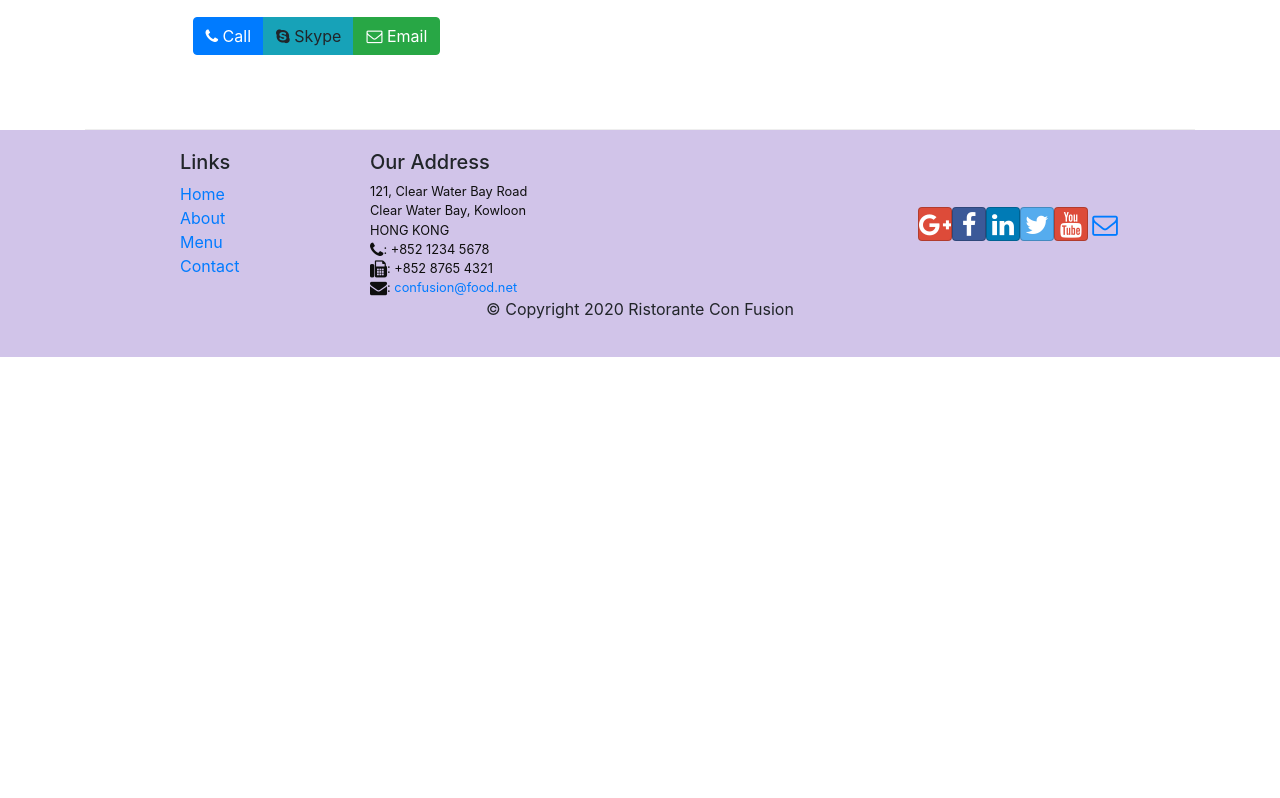
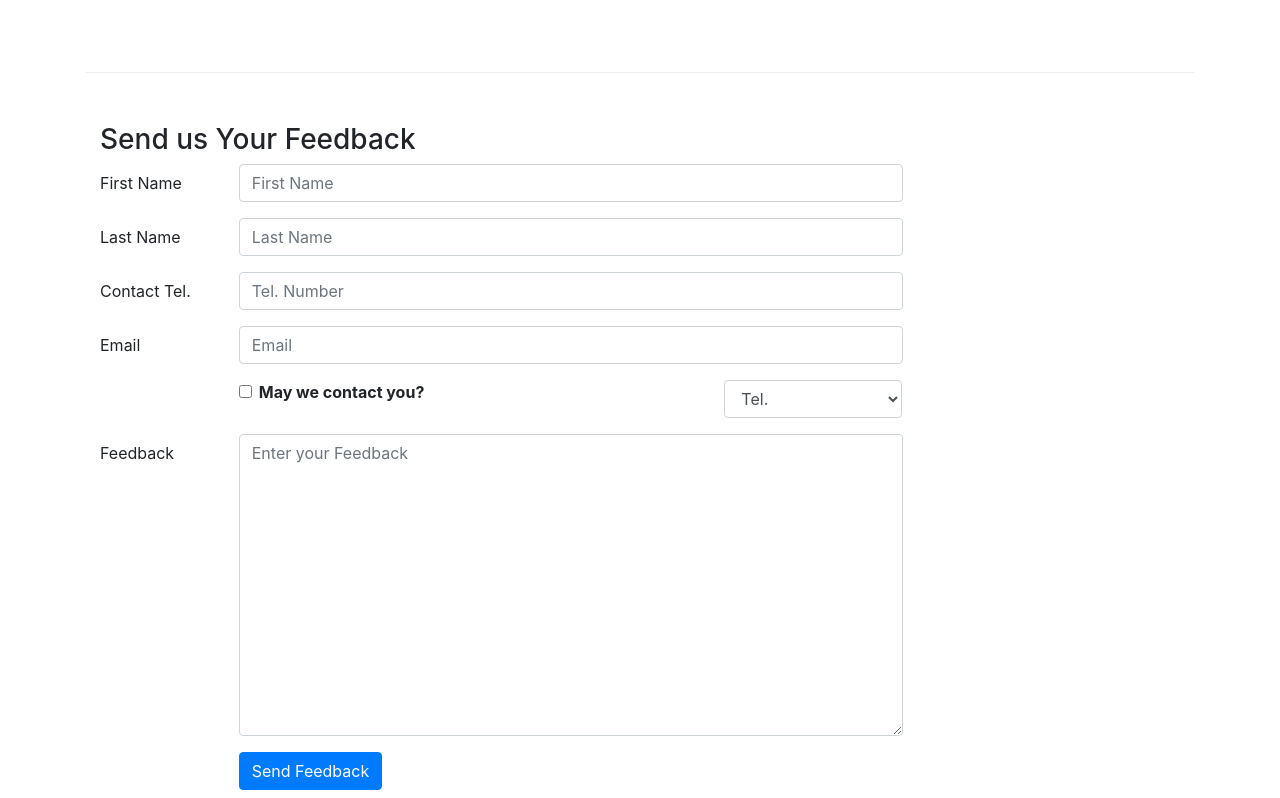
Before and after one commit to heet2201/React_Restaurant_App, a React (Create React App) app: page /contactus in a window 1280 px wide. Shown: the part 742-1540 px from the top of the page. Before the commit the page ends 1099 px from the top, so only its background shows below. Built offline with nearby package versions, Linux system fonts and the light colour scheme.

Commit message:
Control Forms

```diff
--- a/src/AboutUs.js
+++ b/src/components/AboutUs.js
@@ -1,7 +1,42 @@
 import React from 'react';
 import { Breadcrumb, BreadcrumbItem, Card, CardBody, CardHeader, Media } from 'reactstrap';
 import { Link } from 'react-router-dom';
-import RenderLeader from './components/RenderLeaderComponenet';
+
+function RenderLeader({leaders}) {
+
+    const leaders_ret = leaders.map((leader) => {
+        return (
+            <div>
+                <div className="row">
+                    <div className="col-2">
+                        <Media left href="#">
+                            <Media object src={leader.image} alt={leader.name} />
+                        </Media>
+                    </div>
+
+                    <div className="col">
+                        <Media body>
+                            <Media heading>
+                                {leader.name}
+                            </Media>
+                            {leader.designation}
+                            <br /><br />
+                            {leader.description}
+                        </Media>
+                    </div>
+                </div>
+
+                <br />
+            </div>
+        );
+    });
+
+    return (
+        <div>
+            {leaders_ret}
+        </div>
+    );
+}
 
 function About(props) {
 
--- a/src/components/ContactComponent.js
+++ b/src/components/ContactComponent.js
@@ -1,8 +1,43 @@
-import React from 'react';
-import { Breadcrumb, BreadcrumbItem} from 'reactstrap';
+import React, {Component} from 'react';
+import { Breadcrumb, BreadcrumbItem, Button, Form, FormGroup, Label, Input, Col} from 'reactstrap';
 import { Link } from 'react-router-dom';
 
-function Contact(props) {
+class Contact extends Component {
+
+    constructor(props){
+        super(props);
+
+        this.state = {
+            firstname: '',
+            lastname: '',
+            telnum: '',
+            email: '',
+            agree: false,
+            contactType: 'Tel.',
+            message: ''
+        }
+
+        this.handleSubmit = this.handleSubmit.bind(this);
+        this.handleInputChange = this.handleInputChange.bind(this);
+    }
+
+    handleInputChange(event) {
+        const target = event.target;
+        const value = target.type === 'checkbox' ? target.checked : target.value;
+        const name = target.name;
+
+        this.setState({
+            [name]: value
+        });
+    }
+
+    handleSubmit(event) {
+        console.log("Current State is: "+ JSON.stringify(this.state));
+        alert("Current State is: "+ JSON.stringify(this.state));
+        event.preventDefault();
+    }
+
+    render() {
         return(
             <div className="container">
                 <div className="row">
@@ -47,8 +82,99 @@ function Contact(props) {
                         </div>
                     </div>
                 </div>
+
+                <div className="row row-content">
+                    <div className="col-12">
+                        <h3>Send us Your Feedback</h3>
+                    </div>
+                    <div className="col-12 col-md-9">
+                        <Form onSubmit={this.handleSubmit}>
+                            <FormGroup row>
+                                <Label htmlFor="firstname" md={2}>First Name</Label>
+                                <Col md={10}>
+                                    <Input type="text" id="firstname" name="firstname"
+                                            placeholder="First Name"
+                                            value={this.state.firstname}
+                                            onChange={this.handleInputChange} />
+                                </Col>
+                            </FormGroup>
+
+                            <FormGroup row>
+                                <Label htmlFor="lastname" md={2}>Last Name</Label>
+                                <Col md={10}>
+                                    <Input type="text" id="lastname" name="lastname"
+                                            placeholder="Last Name"
+                                            value={this.state.lastname}
+                                            onChange={this.handleInputChange} />
+                                </Col>
+                            </FormGroup>
+
+                            <FormGroup row>
+                                <Label htmlFor="telnum" md={2}>Contact Tel.</Label>
+                                <Col md={10}>
+                                    <Input type="tel" id="telnum" name="telnum"
+                                            placeholder="Tel. Number"
+                                            value={this.state.telnum}
+                                            onChange={this.handleInputChange} />
+                                </Col>
+                            </FormGroup>
+
+                            <FormGroup row>
+                                <Label htmlFor="email" md={2}>Email</Label>
+                                <Col md={10}>
+                                    <Input type="email" id="email" name="email"
+                                            placeholder="Email"
+                                            value={this.state.email}
+                                            onChange={this.handleInputChange} />
+                                </Col>
+                            </FormGroup>
+
+                            <FormGroup row>
+                                <Col md={{size: 6, offset: 2}}>
+                                    <FormGroup check>
+                                        <Label check>
+                                            <Input type="checkbox" name="agree"
+                                                    checked={this.state.agree}
+                                                    onChange={this.handleInputChange}/> {' '}
+                                                    <strong> May we contact you?</strong>
+                                        </Label>
+                                    </FormGroup>
+                                </Col>
+
+                                <Col md={{size: 3, offset: 1}}>
+                                    <Input type="select" name="contactType"
+                                            value={this.state.contactType}
+                                            onChange={this.handleInputChange}>
+                                                <option>Tel.</option>
+                                                <option>Email</option>
+                                            </Input>
+                                </Col>
+                            </FormGroup>
+
+                            <FormGroup row>
+                                <Label htmlFor="feedback" md={2}>Feedback</Label>
+                                <Col md={10}>
+                                    <Input type="textarea" id="message" name="message"
+                                            placeholder="Enter your Feedback" rows="12"
+                                            value={this.state.message}
+                                            onChange={this.handleInputChange}/>
+                                </Col>
+                            </FormGroup>
+
+                            <FormGroup row>
+                                <Col md={{size:10, offset:2}}>
+                                    <Button type="submit" color="primary">
+                                        Send Feedback
+                                    </Button>
+                                </Col>
+                            </FormGroup>
+
+                        </Form>
+                    </div>
+                </div>
             </div>
         );
     }
+}
 
 export default Contact;
--- a/src/components/HeaderComponent.js
+++ b/src/components/HeaderComponent.js
@@ -26,7 +26,7 @@ class Header extends Component{
             // Or
             //<React.Fragment></React.Fragment>
             <>
-                <Navbar dark expand="md">
+                <Navbar dark expand="md" fixed="top">
                     <div className="container">
                         <NavbarToggler onClick={this.togglerNav} />
 
--- a/src/components/MainComponent.js
+++ b/src/components/MainComponent.js
@@ -5,7 +5,7 @@ import Contact from './ContactComponent';
 import Header from './HeaderComponent';
 import Footer from './FooterComponent';
 import Home from './HomeComponent';
-import About from './../AboutUs';
+import About from './AboutUs';
 import './../App.css';
 import { DISHES } from './../shared/dishes';
 import { COMMENTS } from './../shared/comments';
--- a/src/components/RenderLeaderComponenet.js
+++ /dev/null
@@ -1,40 +0,0 @@
-import React from 'react';
-import { Media } from 'reactstrap';
-
-function RenderLeader(props) {
-
-    const leaders = props.leaders.map((leader) => {
-        return (
-            <div>
-                <div className="row">
-                    <div className="col-2">
-                        <Media left href="#">
-                            <Media object src={leader.image} alt={leader.name} />
-                        </Media>
-                    </div>
-
-                    <div className="col">
-                        <Media body>
-                            <Media heading>
-                                {leader.name}
-                            </Media>
-                            {leader.designation}
-                            <br /><br />
-                            {leader.description}
-                        </Media>
-                    </div>
-                </div>
-
-                <br />
-            </div>
-        );
-    });
-
-    return (
-        <div>
-            {leaders}
-        </div>
-    );
-}
-
-export default RenderLeader;
```
Lines whose indentation alone changed are shown as unchanged.
